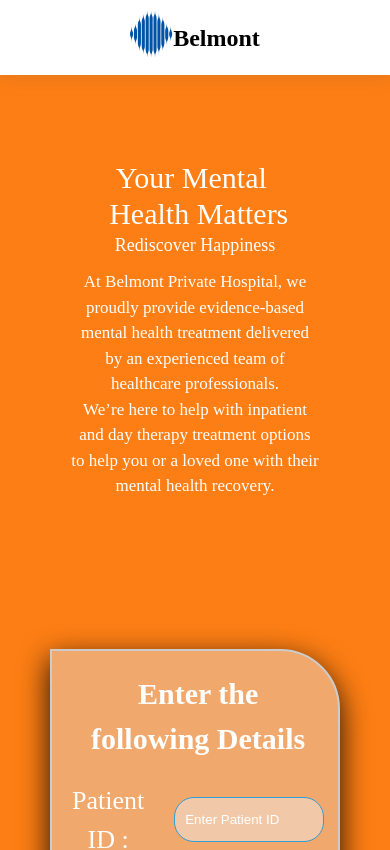
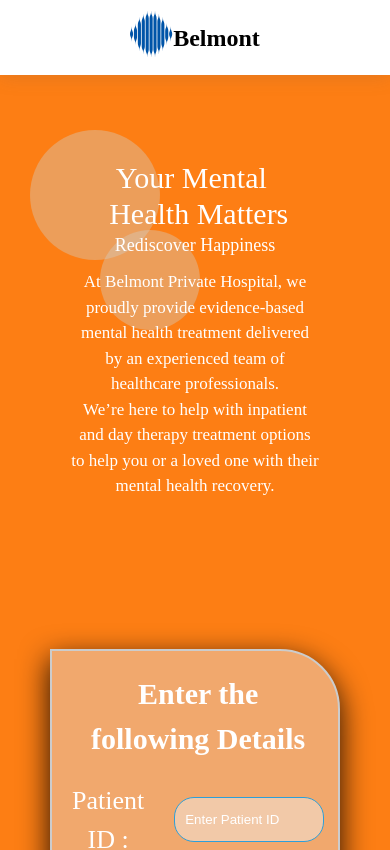
Before and after one commit to VaishnaviMoorthy-SRM/admin-belmont, a React (Vite) app: page / in a window 390 px wide. Shown: the top 850 px of the page. Built offline with nearby package versions, Linux system fonts and the light colour scheme.

Commit message:
added circles

```diff
--- a/src/Components/New.jsx
+++ b/src/Components/New.jsx
@@ -5,9 +5,8 @@ const New = () => {
     return (
       <div className="container">
         <div className="leftDiv">
-{/*
-        <div className=" left-side-gradient-div"> </div>
-        <div className=" right-side-gradient-div"> </div> */}
+        <div className="circle circle1"></div>
+      <div className="circle circle2"></div>
         <div className="hero-div2">
           <h1 className="hero-title2">
             Your Mental <br></br> Health Matters
--- a/src/Components/styles.css
+++ b/src/Components/styles.css
@@ -1,7 +1,6 @@
 .container {
   display: flex;
   flex-direction: row;
-
 
   padding-top: 60px;
   @media (max-width: 768px) {
@@ -9,7 +8,6 @@
     margin: 0;
     width: 100%;
     padding-top: 0px;
-
   }
 }
 
@@ -19,19 +17,52 @@
   text-align: center;
   color: white;
   @media (max-width: 768px) {
+  }
+}
+.leftDiv {
+  flex: 2;
+  position: relative;
+  @media (max-width: 768px) {
+  }
+}
+
+.circle {
+  position: absolute;
+
+  border-radius: 50%;
+  opacity: 0.7;
 
 }
+.circle1 {
+  background-color: rgba(210, 205, 195, 0.574);
+  width: 300px;
+  height: 300px;
+  left: 50px;
+  top: 50px;
+  @media (max-width: 768px) {
+    width: 130px;
+    height: 130px;
+    left: 30px;
+  top: 130px;
   }
-  .leftDiv{
-    flex:2;
-    @media (max-width: 768px) {
-
 }
 
+.circle2 {
+  background-color: rgba(210, 205, 195, 0.574);
+  width: 200px;
+  height: 200px;
+  top: 250px;
+  left: 250px;
+  @media (max-width: 768px) {
+    width: 100px;
+    height: 100px;
+    left: 100px;
+  top: 230px;
+  }
 }
 .rightDiv {
   /* background-color: #f0f0f0; */
-    margin: 80px 50px ;
+  margin: 80px 50px;
   display: flex;
   position: relative;
   z-index: 3;
@@ -42,14 +73,10 @@
   justify-items: center;
   align-items: center;
   @media (max-width: 768px) {
-
     /* margin-left: 0; Reset margin for mobile view */
     margin-top: 20px;
   }
-
 }
-
-
 
 .hero-div2 {
   box-sizing: border-box;
@@ -68,10 +95,7 @@
   position: relative;
   align-content: center;
   flex-wrap: nowrap;
-
-
 }
-
 
 .hero-title2 {
   flex-shrink: 0;
@@ -106,8 +130,6 @@
   text-align: center;
 }
 
-
-
 @media (width<=768px) {
   .hero-title2 {
     font-size: 30px;
@@ -121,7 +143,6 @@
     padding: 10px 1px;
   }
   .hero-button2 {
-
     display: flex;
     justify-content: center;
 
@@ -129,15 +150,13 @@
 
     padding: 15px 18px;
   }
-
 }
 
-.title2{
+.title2 {
   @media (max-width: 768px) {
     font-size: 30px;
     padding: 0px 10px;
   }
-
 }
 
 .inputGroup2 {
@@ -149,9 +168,8 @@
   font-weight: 500;
 }
 
-
-input{
-background:#f2c9a8;
+input {
+  background: #f2c9a8;
 
   -webkit-border-radius: 20px;
   -moz-border-radius: 20px;
@@ -163,15 +181,14 @@ background:#f2c9a8;
   margin-left: 30px;
   padding-left: 10px;
 }
-input::placeholder{
+input::placeholder {
   color: white;
 }
 
-.button-292{
+.button-292 {
   padding: 10px 30px;
   background: transparent;
   border: 1px solid #ccc;
   border-radius: 20px;
   box-shadow: 0px 5px 13px rgba(0, 0, 0, 0.3);
-
 }
```
Lines whose indentation alone changed are shown as unchanged.
